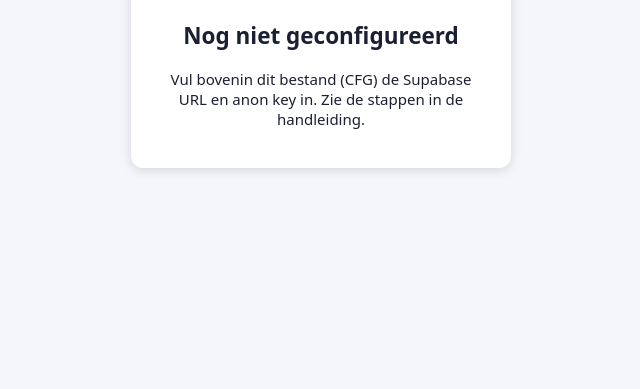
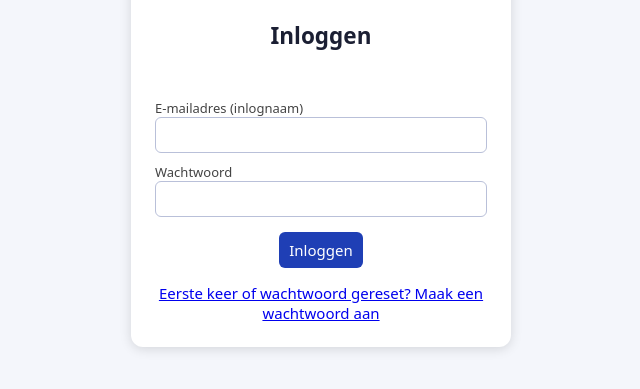
Before and after one commit to ConstantiaMV/verenigingsadministratie, a plain HTML site: page index.html in a window 1280 px wide. Shown: the part 257-646 px from the top of the page, without its empty margins (319-959 px from the left). Drawn offline with nearby package versions, Linux system fonts and the light colour scheme.

Commit message:
Update Supabase configuration with new project details

```diff
--- a/index.html
+++ b/index.html
@@ -33,7 +33,8 @@ label,.lb{font-size:13px;color:#444;display:block}.hr{display:flex;gap:6px;margi
 <script>
 if(top!==self){document.body.innerHTML='';throw new Error('Niet toegestaan in een frame')}
 // ===== CONFIGURATIE: vul in vanuit Supabase > Project Settings > API =====
-const CFG={url:'https://JOUW-PROJECT.supabase.co',key:'JOUW-ANON-PUBLIC-KEY'};
+CFG={url:'https://ixybybmolnkqkdabyxcj.supabase.co',key:'eyJhbGciOiJIUzI1NiIsInR5cCI6IkpXVCJ9.eyJpc3MiOiJzdXBhYmFzZSIsInJlZiI6Iml4eWJ5Ym1vbG5rcWtkYWJ5eGNqIiwicm9sZSI6ImFub24iLCJpYXQiOjE3OTI3Mzg2MzcsImV4cCI6MjEwODMxNDYzN30.AUyljK5NrduOZHhkdfexUjHA5Lad2nm1QqDp7QSFlD8'};
+
 const NAAM='Muziekvereniging Constantia, Werkhoven';
 const OK=!CFG.url.includes('JOUW'),sb=OK?supabase.createClient(CFG.url,CFG.key,{auth:{storage:window.sessionStorage}}):null;
 const $=s=>document.querySelector(s),app=$('#app');let main,me={email:'',rechten:[]};
```
